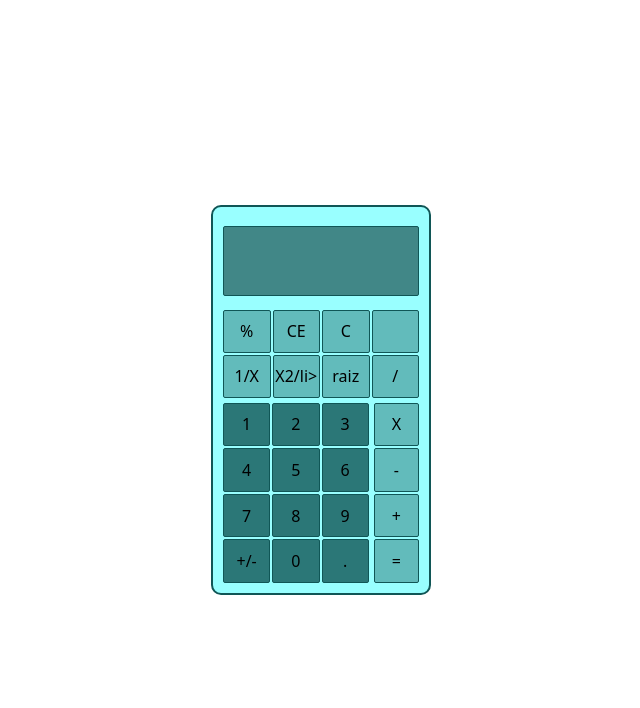
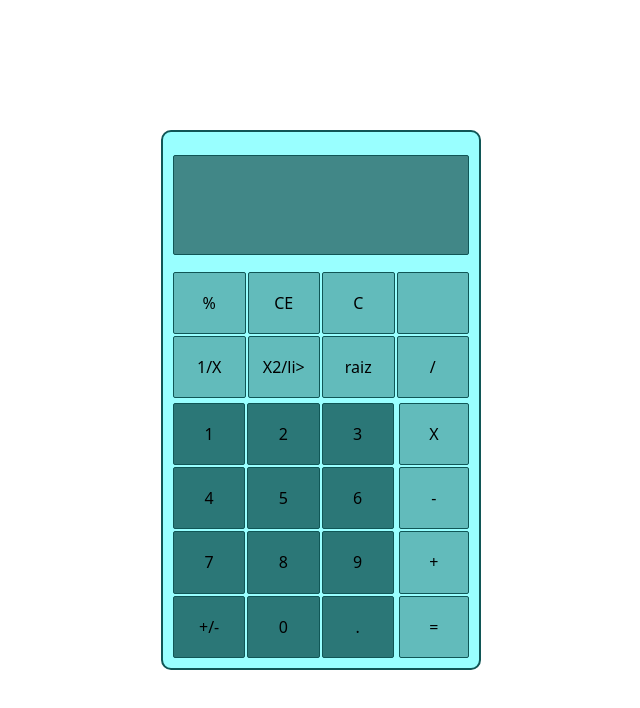
Before and after one commit to GLHFranco322/calculadora-css, a plain HTML site: page index.html in a window 1280 px wide. Shown: the whole page, without its empty margins (319-959 px from the left). Drawn offline with Linux system fonts and the light colour scheme.

Commit message:
aumente el tamaño

```diff
--- a/style.css
+++ b/style.css
@@ -27,8 +27,8 @@ main {
         padding: 10px;
         grid-column: 2;
         grid-row: 2;
-        width: 220px;
-        height: 390px;
+        width: 320px;
+        height: 540px;
         border: solid 2px rgb(16, 86, 86);
         border-radius: 10px;
         display: grid;
```
